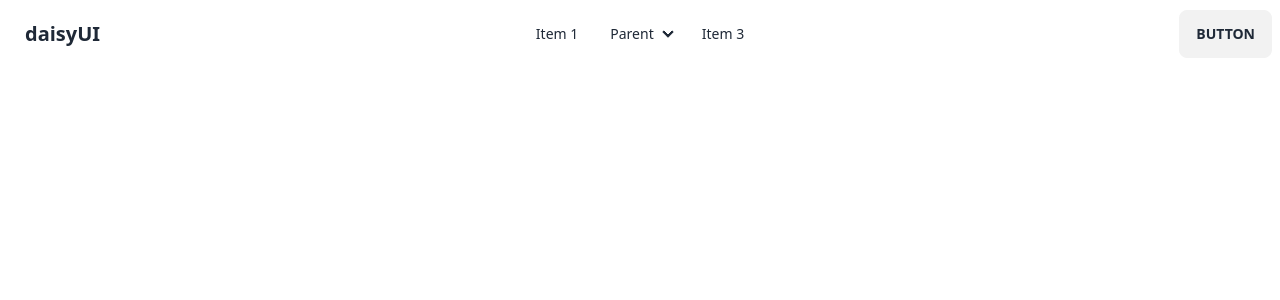
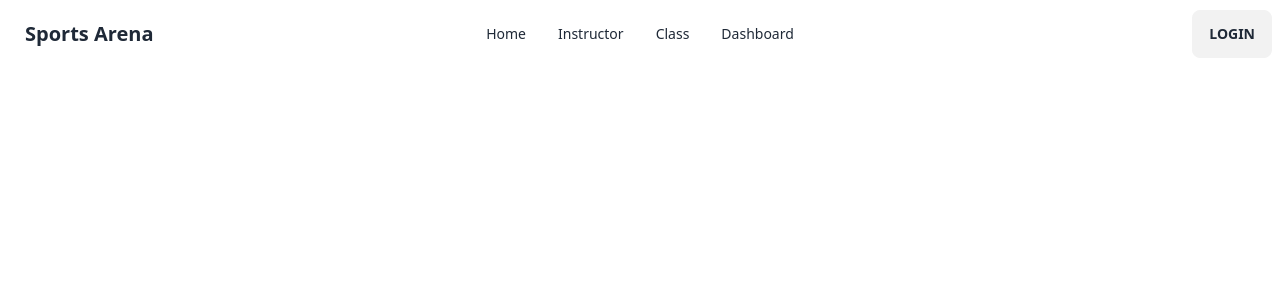
Before and after one commit to arib-web/Sports-Arena, a React (Vite) app: page / in a window 1280 px wide. Shown: the top 300 px of the page. Built offline with nearby package versions, Linux system fonts and the light colour scheme.

Commit message:
navbar added

```diff
--- a/src/Components/Container/Container.jsx
+++ b/src/Components/Container/Container.jsx
@@ -8,4 +8,4 @@ const Container = ({ children }) => {
   )
 }
 
-export default Container
+export default Container;
--- a/src/Pages/Shared/NavBar/NavBar.jsx
+++ b/src/Pages/Shared/NavBar/NavBar.jsx
@@ -26,51 +26,39 @@ const NavBar = () => {
             className="menu menu-sm dropdown-content mt-3 p-2 shadow bg-base-100 rounded-box w-52"
           >
             <li>
-              <a>Item 1</a>
+              <Link>Home</Link>
             </li>
             <li>
-              <a>Parent</a>
-              <ul className="p-2">
-                <li>
-                  <a>Submenu 1</a>
+              <Link>Instructor</Link>
             </li>
             <li>
-                  <a>Submenu 2</a>
-                </li>
-              </ul>
+              <Link>Class</Link>
             </li>
             <li>
-              <a>Item 3</a>
+              <Link>Dashboard</Link>
             </li>
           </ul>
         </div>
-        <a className="btn btn-ghost normal-case text-xl">daisyUI</a>
+        <a className="btn btn-ghost normal-case text-xl">Sports Arena</a>
       </div>
       <div className="navbar-center hidden lg:flex">
         <ul className="menu menu-horizontal px-1">
         <li>
-            <a>Item 1</a>
-          </li>
-          <li tabIndex={0}>
-            <details>
-              <summary>Parent</summary>
-              <ul className="p-2">
-                <li>
-                  <a>Submenu 1</a>
+              <Link>Home</Link>
             </li>
             <li>
-                  <a>Submenu 2</a>
-                </li>
-              </ul>
-            </details>
+              <Link>Instructor</Link>
             </li>
             <li>
-            <a>Item 3</a>
+              <Link>Class</Link>
+            </li>
+            <li>
+              <Link>Dashboard</Link>
             </li>
         </ul>
       </div>
       <div className="navbar-end">
-        <a className="btn">Button</a>
+        <a className="btn">LogIn</a>
       </div>
     </div>
   );
```
Lines whose indentation alone changed are shown as unchanged.
